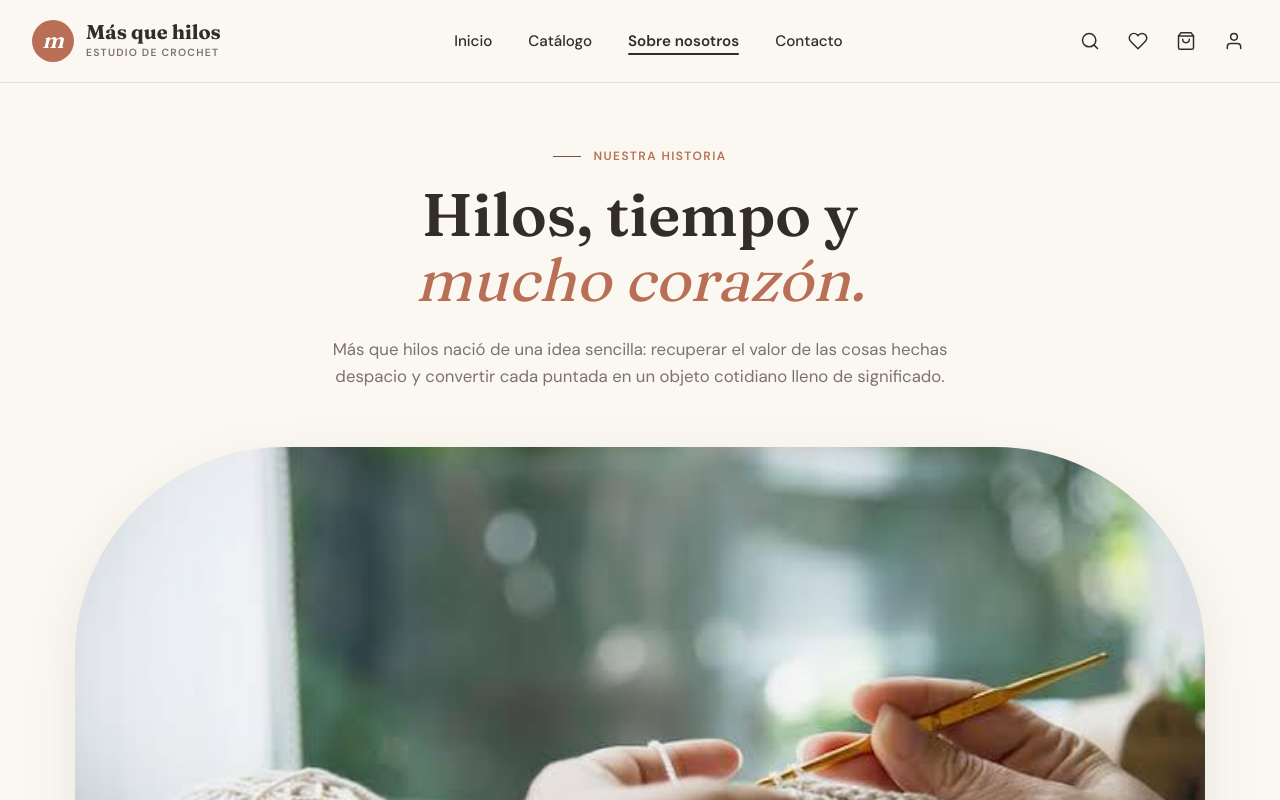
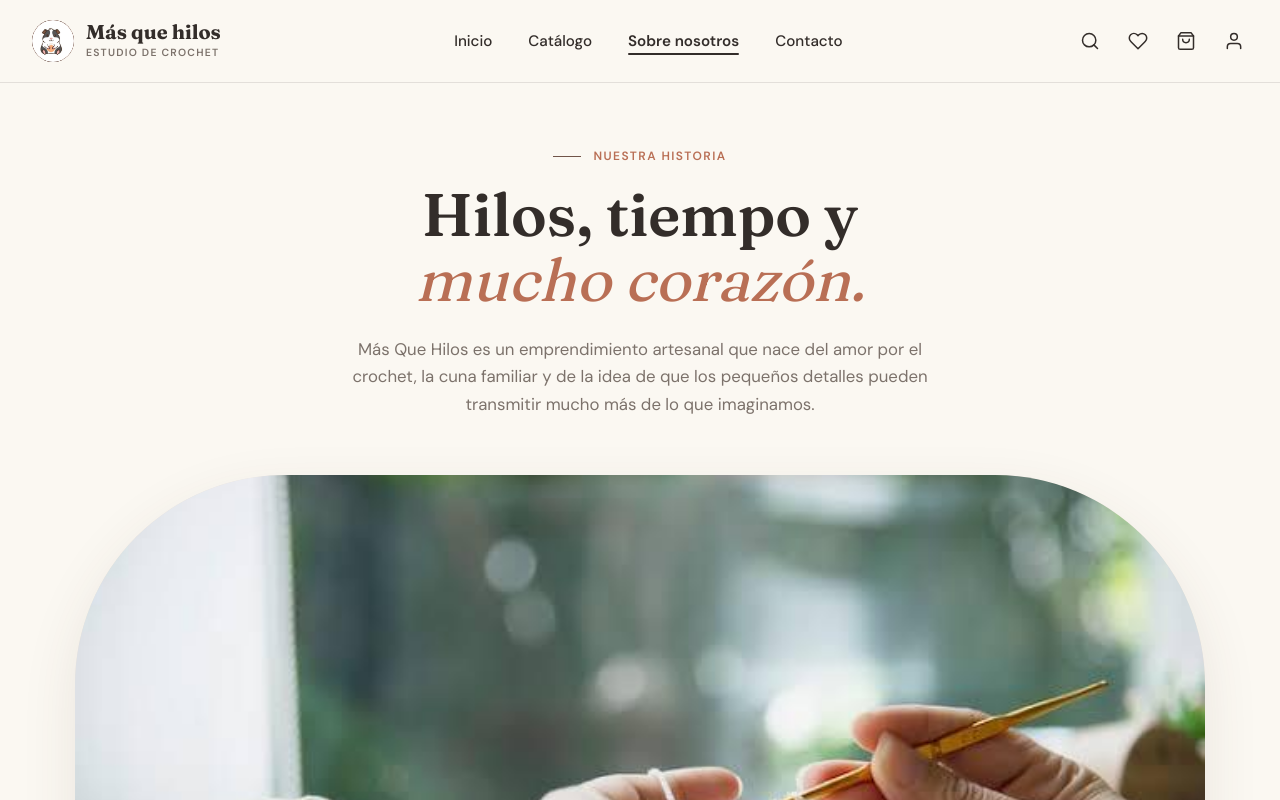
Before and after one commit to jhonestebangarciaflorez-crypto/M-s-que-hilos, a plain HTML site: page pages/nosotros.html in a window 1280 px wide. Shown: the top 800 px of the page. Drawn offline with Linux system fonts and the light colour scheme.

Commit message:
version frontend actualizada

```diff
--- a/pages/nosotros.html
+++ b/pages/nosotros.html
@@ -4,6 +4,7 @@
     <meta charset="UTF-8">
     <meta name="viewport" content="width=device-width, initial-scale=1.0">
     <title>Más que hilos | Crochet Hecho a Mano</title>
+    <link rel="icon" type="image/png" href="../src/assets/img/logo-gustavo.png">
 
     <!-- enlaces con los estilos de la pagina -->
     <link rel="stylesheet" href="../src/css/base/variables.css">
@@ -24,11 +25,13 @@
         <div class="header-container">
 
         <!-- Logo con ícono circular y subtítulo -->
-        <a href="../index.html" class="logo">
-            <div class="logo-icon">m</div>
+        <a href="index.html" class="logo">
+            <div class="logo-icon">
+                <img src="../src/assets/img/logo-circular.jpeg" alt="Logo de Más que hilos" class="logo-img">
+            </div>
             <div class="logo-text">
-            <span class="brand-name">Más que hilos</span>
-            <span class="brand-subtitle">ESTUDIO DE CROCHET</span>
+                <span class="brand-name">Más que hilos</span>
+                <span class="brand-subtitle">ESTUDIO DE CROCHET</span>
             </div>
         </a>
 
@@ -163,7 +166,7 @@
 
                     <div class="about-hero-description">
                         <p>
-                            Más que hilos nació de una idea sencilla: recuperar el valor de las cosas hechas despacio y convertir cada puntada en un objeto cotidiano lleno de significado.
+                            Más Que Hilos es un emprendimiento artesanal que nace del amor por el crochet, la cuna familiar y de la idea de que los pequeños detalles pueden transmitir mucho más de lo que imaginamos.
                         </p>
                     </div>
                 </div>
@@ -262,9 +265,8 @@
                     </h2>
 
                     <p class="values-description">
-                        Trabajamos en series limitadas para respetar el proceso, los materiales y a las personas detrás de cada pieza. No buscamos la perfección industrial: celebramos las pequeñas variaciones que hacen que cada objeto sea verdaderamente único.
+                        Buscamos resaltar el valor de lo hecho a mano en un mundo donde predominan los productos fabricados en masa, demostrando que cada creación artesanal tiene algo propio que ofrecer. Hacemos que detrás de cada tejido haya tiempo, dedicación y una intención; y detrás de cada detalle, la posibilidad de crear un recuerdo, expresar cariño o regalarnos un momento de alegría.
                     </p>
-
                     <a href="../pages/contacto.html" class="btn-values-primary">
                         Hablemos de tu idea <span>&rarr;</span>
                     </a>
--- a/src/css/layout/header.css
+++ b/src/css/layout/header.css
@@ -384,3 +384,19 @@
   fill: #d9534f;
   stroke: #d9534f;
 }
+
+
+
+.logo-icon {
+    /* Mantiene las dimensiones de tu círculo actual */
+    overflow: hidden; /* Corta cualquier parte de la imagen que sobresalga del círculo */
+    display: flex;
+    align-items: center;
+    justify-content: center;
+}
+
+.logo-img {
+    width: 100%;
+    height: 100%;
+    object-fit: cover; /* O 'contain' si quieres que la imagen se vea completa dentro del círculo */
+}
```
Also changed, not shown: index.html (+9 -4 lines), pages/catalogo.html (+7 -4 lines), pages/contacto.html (+7 -4 lines), pages/cuenta.html (+7 -4 lines), pages/dashboard.html (+7 -4 lines), src/assets/img/logo-circular.jpeg (added), src/assets/img/logo-gustavo.png (added).
